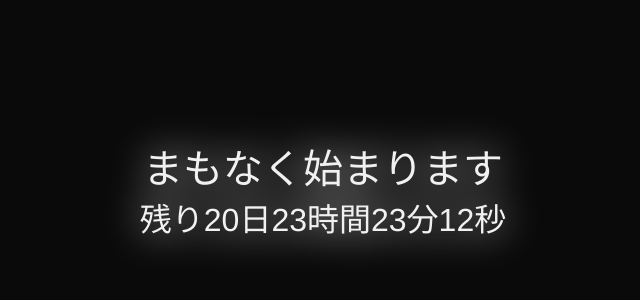
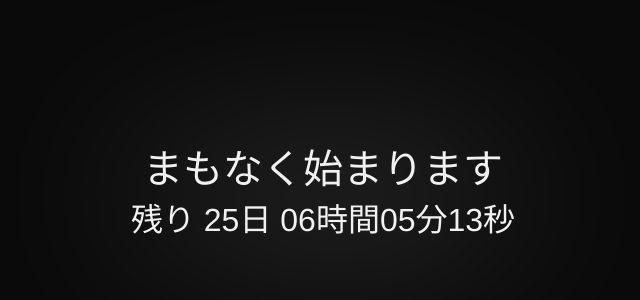
Before and after one commit to Mochichi2003/Campus-festival, a Next.js app: page /live in a window 1280 px wide. Shown: the part 200-500 px from the top of the page, without its empty margins (317-957 px from the left). Built offline with nearby package versions, Linux system fonts and the light colour scheme.

Commit message:
わからぬ

```diff
--- a/components/Countdowntimer/CountdownTimer.module.sass
+++ b/components/Countdowntimer/CountdownTimer.module.sass
@@ -11,7 +11,7 @@
 
     width: 100vw
     position: absolute
-    filter: drop-shadow(0px 0px 20px  #ffffff)
+    filter: drop-shadow(0px 0px 90px  #ffffff)
     // box-shadow: 25px 0px 155px -39px #ffffff
 
     top: 50%
--- a/components/Countdowntimer/CountdownTimer.tsx
+++ b/components/Countdowntimer/CountdownTimer.tsx
@@ -1,21 +1,40 @@
 import React from "react";
 
 import styles from "./CountdownTimer.module.sass";
-import moment from "moment";
-moment().locale("ja");
+// import moment from "moment";
+import dayjs from "dayjs";
+
+// moment().locale("ja");
 class RemainingTime extends React.Component {
+  // TODO  カウントダウンを表示するようにする
+  nowtime(): string {
+    return dayjs().format("残り DD日 hh時間mm分ss秒");
+  }
+
   constructor(props: any) {
     super(props);
-    this.state = {
-      timer: moment().format("YYYY-MM-DD HH:mm:ss"),
-    };
+    this.state = { time: this.nowtime() };
+  }
+
+  componentDidMount() {
+    this.timerID = setInterval(() => this.tick(), 1000);
+  }
+
+  componentWillUnmount() {
+    clearInterval(this.timerID);
+  }
+
+  tick() {
+    this.setState({
+      date: dayjs().format("残り DD日 hh時間mm分ss秒"),
+    });
   }
 
   // date: string = moment().format("YYYY-MM-DD");
   render() {
     return (
       <>
-        <p>残り20日23時間23分12秒</p>
+        <p>{this.state.time}</p>
       </>
     );
   }
--- a/package.json
+++ b/package.json
@@ -10,7 +10,7 @@
   },
   "dependencies": {
     "bootstrap": "^4.5.2",
-    "moment": "^2.29.0",
+    "dayjs": "^1.8.36",
     "next": "latest",
     "react": "^16.12.0",
     "react-bootstrap": "^1.3.0",
```
Also changed, not shown: 1 other file (tests, documents, lock files or other folders).
